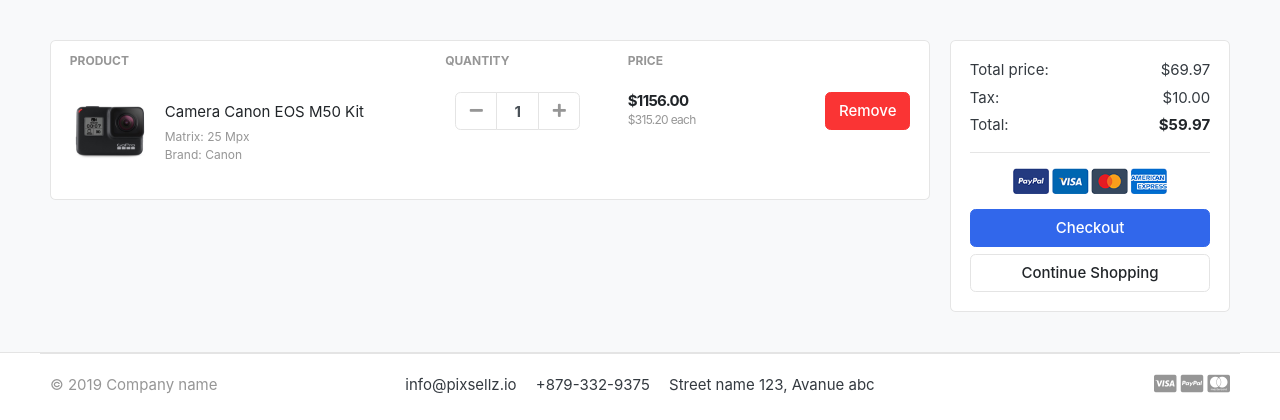
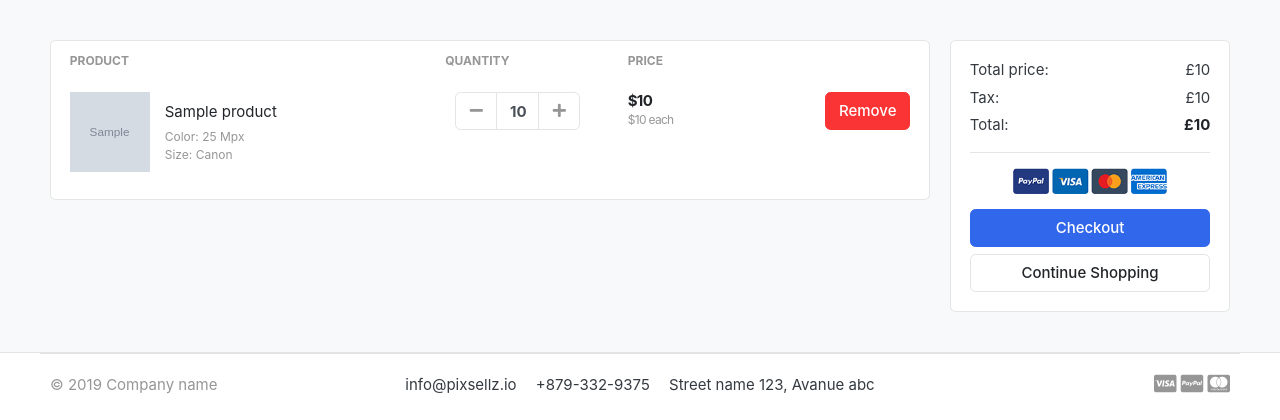
Before and after one commit to nyplex/CheckMalt, a Django app: template templates/store/cart.html in a window 1280 px wide. Shown: the part 118-538 px from the top of the page. Run offline with Django 3.2, Linux system fonts and the light colour scheme; the template is opened without the code that fills it: most values are stand-ins (such as "Sample title", 1, 10 or a date in 2020); grey boxes marked "Sample" are stand-in pictures; some libraries are stand-ins or nearby versions; some web fonts are replaced.

Commit message:
adding cart feature (increment, decrement, remove) and displaying data on cart page

```diff
--- a/cart/models.py
+++ b/cart/models.py
@@ -18,5 +18,8 @@ class CartItem(models.Model):
     quantity = models.IntegerField()
     is_active = models.BooleanField(default=True)
 
+    def sub_total(self):
+        return round((self.product.price * self.quantity), 2)
+
     def __str__(self):
         return self.product
--- a/cart/urls.py
+++ b/cart/urls.py
@@ -2,5 +2,8 @@ from django.urls import path
 from . import views
 
 urlpatterns = [
-    path('', views.cart, name='cart')
+    path('', views.cart, name='cart'),
+    path('add_cart/<int:product_id>/', views.add_cart, name='add_cart'),
+    path('remove_cart/<int:product_id>/', views.remove_cart, name='remove_cart'),
+    path('delete_cart/<int:product_id>/', views.delete_cart, name='delete_cart')
 ]
--- a/templates/store/cart.html
+++ b/templates/store/cart.html
@@ -22,13 +22,14 @@
 </tr>
 </thead>
 <tbody>
+{% for item in items %}
 	<tr>
 	<td>
 		<figure class="itemside align-items-center">
-			<div class="aside"><img src="{% static './images/items/11.jpg' %}" class="img-sm"></div>
+			<div class="aside"><img src="{{ item.product.images.url }}" class="img-sm"></div>
 			<figcaption class="info">
-				<a href="#" class="title text-dark">Camera Canon EOS M50 Kit</a>
-				<p class="text-muted small">Matrix: 25 Mpx <br> Brand: Canon</p>
+				<a href="#" class="title text-dark">{{ item.product.name }}</a>
+				<p class="text-muted small">Color: 25 Mpx <br> Size: Canon</p>
 			</figcaption>
 		</figure>
 	</td>
@@ -37,25 +38,26 @@
 		<div class="col">
 			<div class="input-group input-spinner">
 				<div class="input-group-prepend">
-							<button class="btn btn-light" type="button" id="button-plus"> <i class="fa fa-minus"></i> </button>
+				<a href="{% url 'remove_cart' item.product.id %}" class="btn btn-light" type="button" id="button-plus"> <i class="fa fa-minus"></i> </a>
 				</div>
-							<input type="text" class="form-control"  value="1">
+				<input type="text" class="form-control"  value="{{ item.quantity }}">
 				<div class="input-group-append">
-							<button class="btn btn-light" type="button" id="button-minus"> <i class="fa fa-plus"></i> </button>
+				<a href="{% url 'add_cart' item.product.id %}" class="btn btn-light" type="button" id="button-minus"> <i class="fa fa-plus"></i> </a>
 				</div>
 			</div> <!-- input-group.// -->
 		</div> <!-- col.// -->
 	</td>
 	<td>
 		<div class="price-wrap">
-			<var class="price">$1156.00</var>
-			<small class="text-muted"> $315.20 each </small>
+			<var class="price">${{ item.sub_total }}</var>
+			<small class="text-muted"> ${{ item.product.price }} each </small>
 		</div> <!-- price-wrap .// -->
 	</td>
 	<td class="text-right">
-	<a href="" class="btn btn-danger"> Remove</a>
+		<a href="{% url 'delete_cart' item.product.id %}" class="btn btn-danger"> Remove</a>
 	</td>
 </tr>
+{% endfor %}
 </tbody>
 </table>
 </div> <!-- card.// -->
@@ -67,15 +69,15 @@
 		<div class="card-body">
 			<dl class="dlist-align">
 			  <dt>Total price:</dt>
-			  <dd class="text-right">$69.97</dd>
+			  <dd class="text-right">£{{ total }}</dd>
 			</dl>
 			<dl class="dlist-align">
 			  <dt>Tax:</dt>
-			  <dd class="text-right"> $10.00</dd>
+			  <dd class="text-right">£{{ tax }}</dd>
 			</dl>
 			<dl class="dlist-align">
 			  <dt>Total:</dt>
-			  <dd class="text-right text-dark b"><strong>$59.97</strong></dd>
+			  <dd class="text-right text-dark b"><strong>£{{ grand_total }}</strong></dd>
 			</dl>
 			<hr>
 			<p class="text-center mb-3">
--- a/templates/store/product_detail.html
+++ b/templates/store/product_detail.html
@@ -68,7 +68,7 @@
                 {% if product.stock <= 0 %}
                     <span class="btn  btn-danger">Out of Stock</span>
                 {% else %}
-                    <a href="./product-detail.html" class="btn  btn-primary"> <span class="text">Add to cart</span> <i class="fas fa-shopping-cart"></i>  </a>
+                    <a href="{% url 'add_cart' product.id %}" class="btn  btn-primary"> <span class="text">Add to cart</span> <i class="fas fa-shopping-cart"></i>  </a>
                 {% endif %}
 
             </article> <!-- product-info-aside .// -->
```
Also changed, not shown: cart/views.py (+79 -3 lines), db.sqlite3, static/images/banners/cover.jpg (added). Lines whose indentation alone changed are shown as unchanged.
